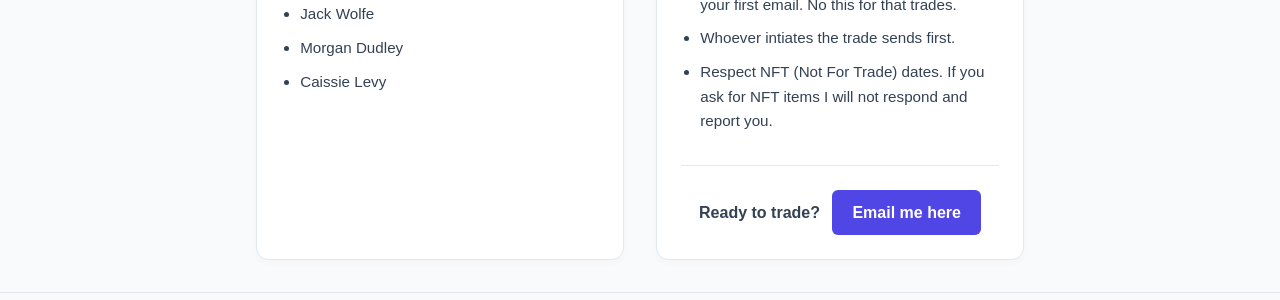
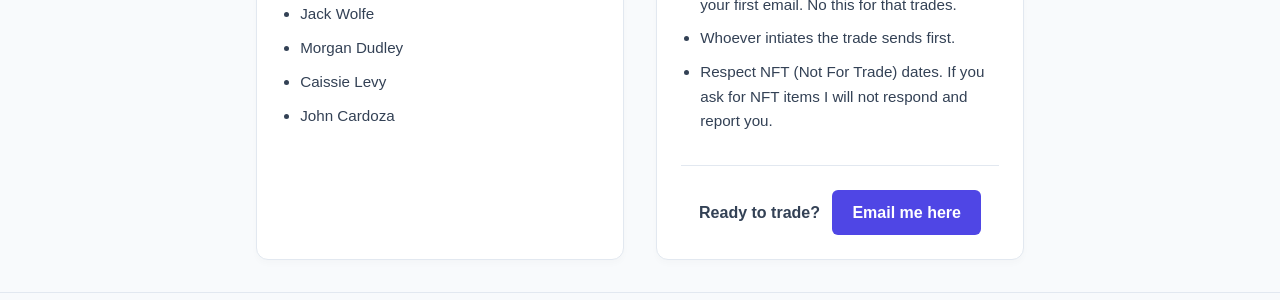
Before and after one commit to DireSpider/direspider.github.io, a Jekyll site: the page built from index.html, in a window 1280 px wide. Shown: the part 801-1101 px from the top of the page. Built offline with Jekyll 4.4.1, drawn with Linux system fonts in a browser that asks for light colours.

Commit message:
Update index.html

```diff
--- a/index.html
+++ b/index.html
@@ -43,6 +43,7 @@ title: Home
                     <li>Jack Wolfe</li>
                     <li>Morgan Dudley</li>
                     <li>Caissie Levy</li>
+                    <li>John Cardoza</li>
                 </ul>
             </div>
 
```
